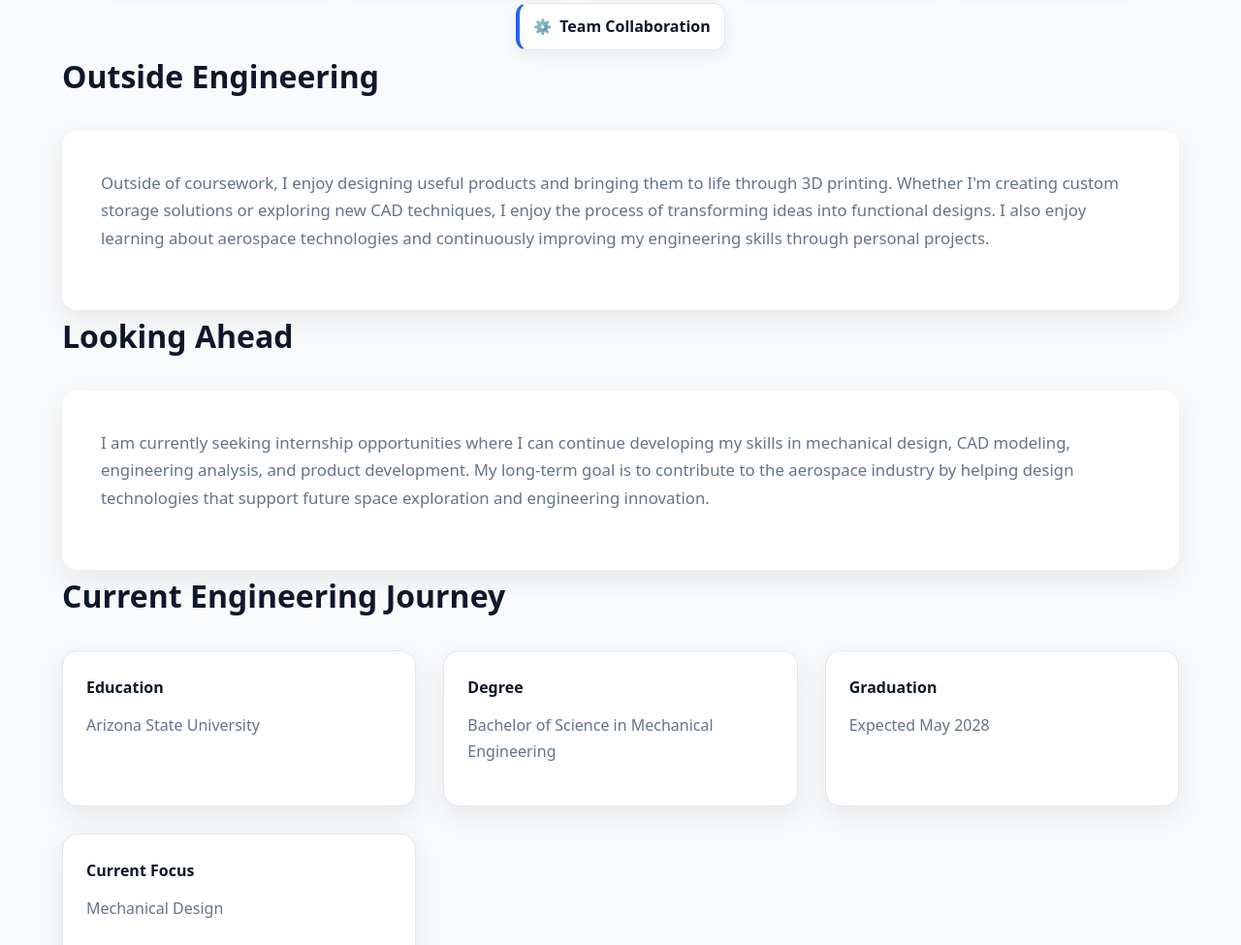
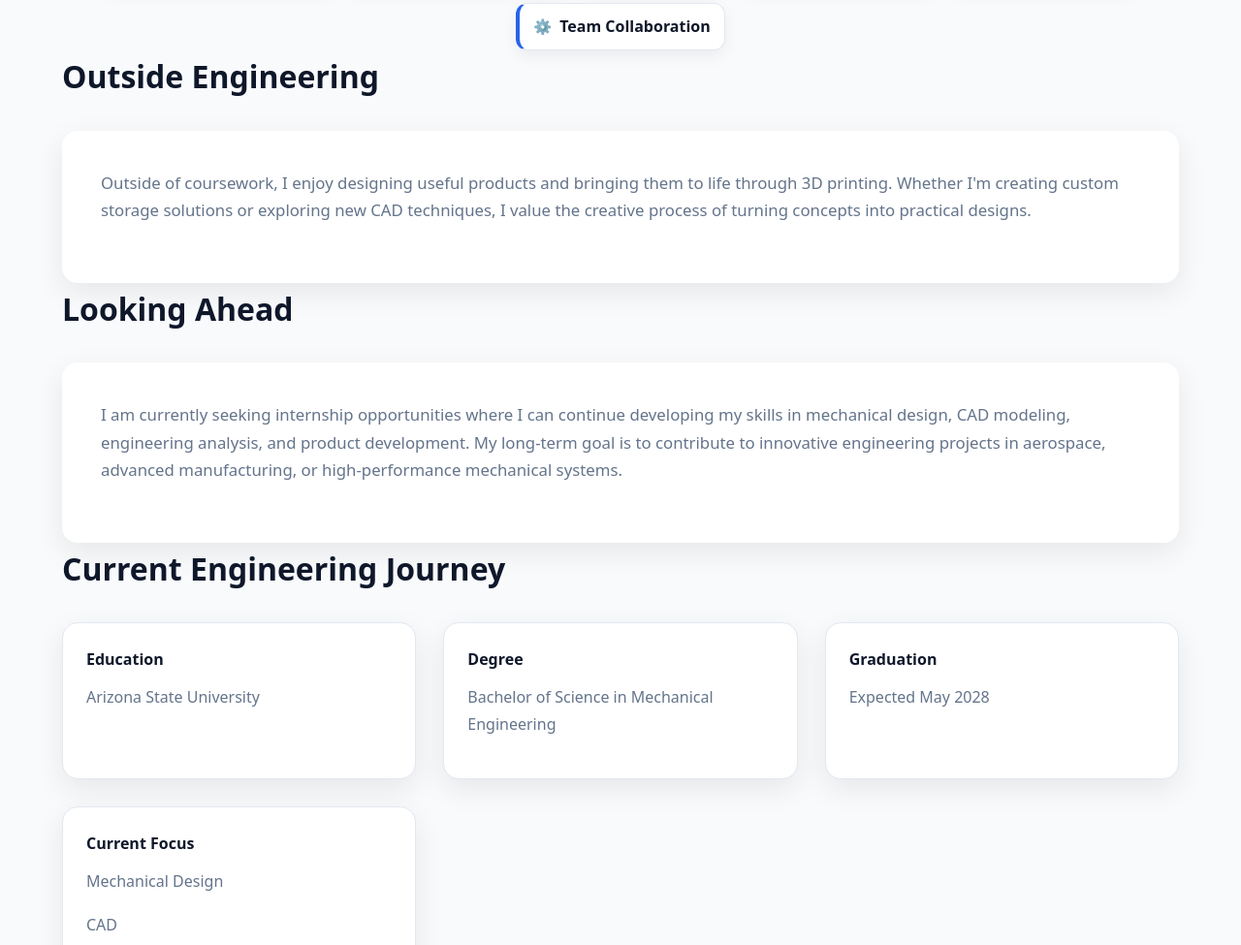
Before and after one commit to Eduardo604295/Engineering-Portfolio-Chavez-Michel-, a plain HTML site: page about.html in a window 1280 px wide. Shown: the part 1560-2535 px from the top of the page at 97% size. Drawn offline with Linux system fonts and the light colour scheme.

Commit message:
Fix about page hero text content and remove truncated paragraphs

```diff
--- a/about.html
+++ b/about.html
@@ -134,7 +134,7 @@
 
     <article class="project-hero">
         <p class="lead">
-            Outside of coursework, I enjoy designing useful products and bringing them to life through 3D printing. Whether I'm creating custom storage solutions or exploring new CAD techniques, I enjoy the process of transforming ideas into functional designs. I also enjoy learning about aerospace technologies and continuously improving my engineering skills through personal projects.
+            Outside of coursework, I enjoy designing useful products and bringing them to life through 3D printing. Whether I'm creating custom storage solutions or exploring new CAD techniques, I value the creative process of turning concepts into practical designs.
         </p>
     </article>
 </section>
@@ -144,7 +144,7 @@
 
     <article class="project-hero">
         <p class="lead">
-            I am currently seeking internship opportunities where I can continue developing my skills in mechanical design, CAD modeling, engineering analysis, and product development. My long-term goal is to contribute to the aerospace industry by helping design technologies that support future space exploration and engineering innovation.
+            I am currently seeking internship opportunities where I can continue developing my skills in mechanical design, CAD modeling, engineering analysis, and product development. My long-term goal is to contribute to innovative engineering projects in aerospace, advanced manufacturing, or high-performance mechanical systems.
         </p>
     </article>
 </section>
```
